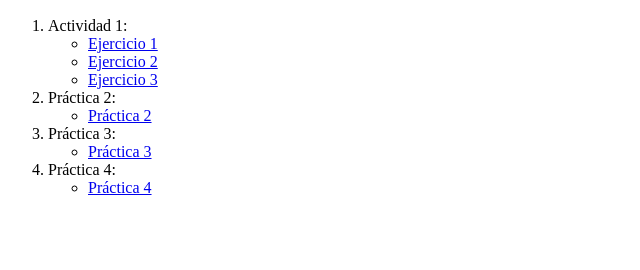
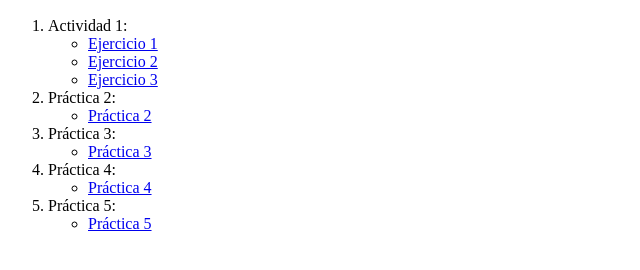
Before and after one commit to AlexitoC21/Paginas-TDAW, a plain HTML site: page index.html in a window 1280 px wide. Shown: the part 110-380 px from the top of the page, without its empty margins (0-640 px from the left). Drawn offline with Linux system fonts and the light colour scheme.

Commit message:
Update index.html

```diff
--- a/index.html
+++ b/index.html
@@ -30,6 +30,10 @@
                 <ul>
                     <li><a href="https://github.com/AlexitoC21/Lab4">Práctica  4</a></li>
                 </ul>
+                <li>Práctica 5:</li>
+                <ul>
+                    <li><a href="Practica5/foto.html">Práctica  5</a></li>
+                </ul>
             </ol>
 
 
```
